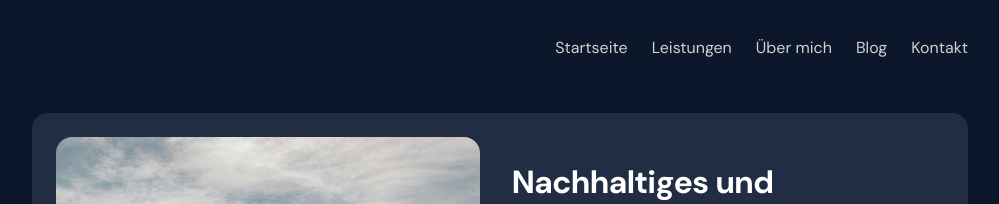
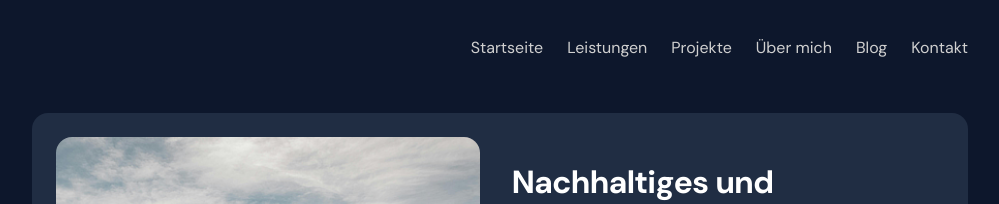
Before and after one commit to enaaacode/annabelle-feiler.github.io, a Jekyll site: the page built from index.html, in a window 1280 px wide and 900 px high. Shown: the top 204 px of the window, without its empty margins (140-1139 px from the left). Built offline with Jekyll 4.4.1, drawn with Linux system fonts in a browser that asks for light colours.

Commit message:
add Projekte

```diff
--- a/_data/navigation.yml
+++ b/_data/navigation.yml
@@ -3,6 +3,9 @@
 
 - title: 'Leistungen'
   link: '/leistungen.html'
+
+- title: 'Projekte'
+  link: '/projekte.html'
 
 - title: 'Über mich'
   link: '/about.html'
```
